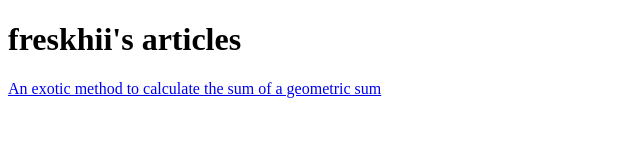
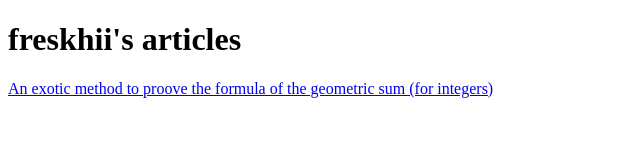
Before and after one commit to freshkii/articles, a plain HTML site: page index.html in a window 1280 px wide. Shown: the whole page, without its empty margins (0-640 px from the left). Drawn offline with Linux system fonts and the light colour scheme.

Commit message:
correct a sentence

```diff
--- a/index.html
+++ b/index.html
@@ -6,6 +6,6 @@
 	</head>
 	<body>
 		<h1>freskhii's articles</h1>
-		<a href="geometric-sum.html">An exotic method to calculate the sum of a geometric sum</a>
+		<a href="geometric-sum.html">An exotic method to proove the formula of the geometric sum (for integers)</a>
 	</body>
 </html>
```
